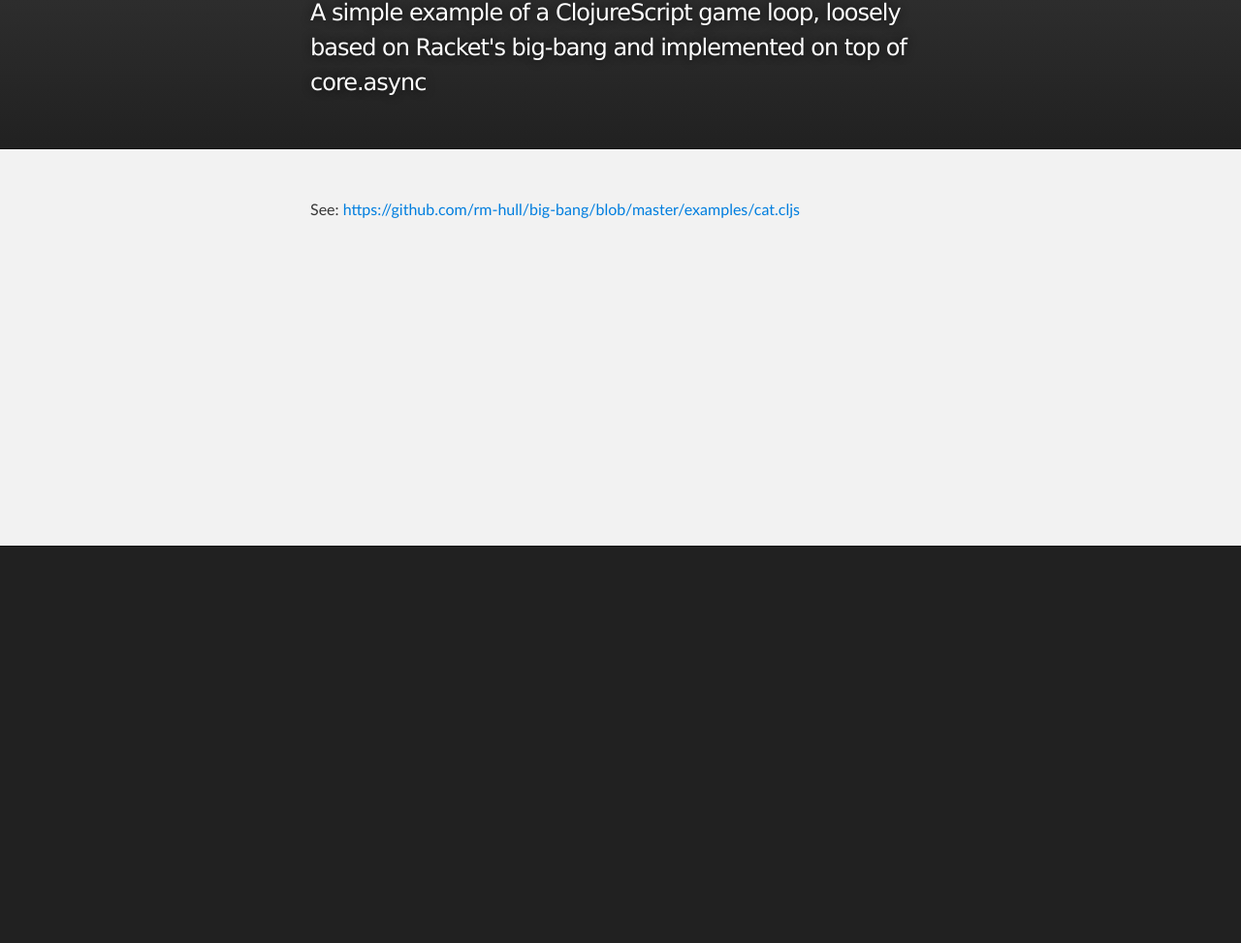
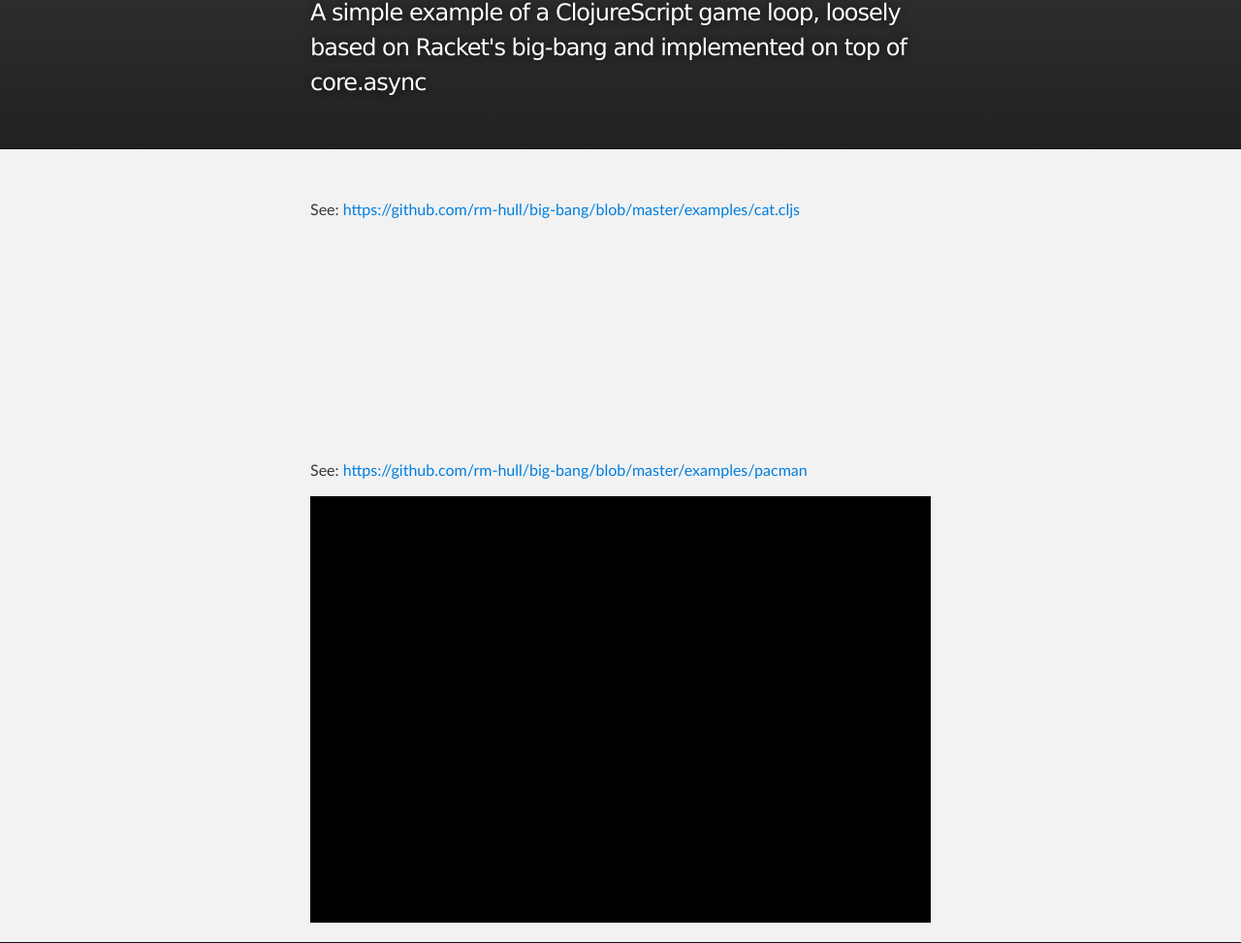
Before and after one commit to rm-hull/big-bang, a plain HTML site: page example.html in a window 1280 px wide. Shown: the part 128-1101 px from the top of the page at 97% size. Before the commit the page ends 800 px from the top, so only its background shows below. Drawn offline with Linux system fonts and the light colour scheme; a script that the page names is missing.

Commit message:
Updated example

```diff
--- a/example.html
+++ b/example.html
@@ -21,10 +21,22 @@
         <!-- MAIN CONTENT -->
         <div id="main_content_wrap" class="outer">
           <section id="main_content" class="inner">
-              <p>See: <a href="https://github.com/rm-hull/big-bang/blob/master/examples/cat.cljs">https://github.com/rm-hull/big-bang/blob/master/examples/cat.cljs</a></p>
-            <canvas id="canvas" width="800" height="300"></canvas>
-            <script type="text/javascript" src="http://rm-hull.github.io/big-bang/target/example.js"></script>
-        </section>
+              <div>
+                <p>See: <a href="https://github.com/rm-hull/big-bang/blob/master/examples/cat/cat.cljs">https://github.com/rm-hull/big-bang/blob/master/examples/cat.cljs</a></p>
+                <canvas id="cat-canvas" width="800" height="220"></canvas>
+              </div>
+              <div>
+                <p>See: <a href="https://github.com/rm-hull/big-bang/blob/master/examples/pacman/">https://github.com/rm-hull/big-bang/blob/master/examples/pacman</a></p>
+                <div style="padding: 20px; background-color: black; color: white">
+                  <canvas id="pacman-canvas" width="400" height="400"></canvas>
+                </div>
+              </div>
+            </section>
         </div>
+          <script type="text/javascript" src="http://rm-hull.github.io/big-bang/target/example.js"></script>
+          <script type="text/javascript">
+            big_bang.examples.cat.demo();
+            big_bang.examples.pacman.main.start_game();
+          </script>
     </body>
 </html>
```
Also changed, not shown: 1 other file.
